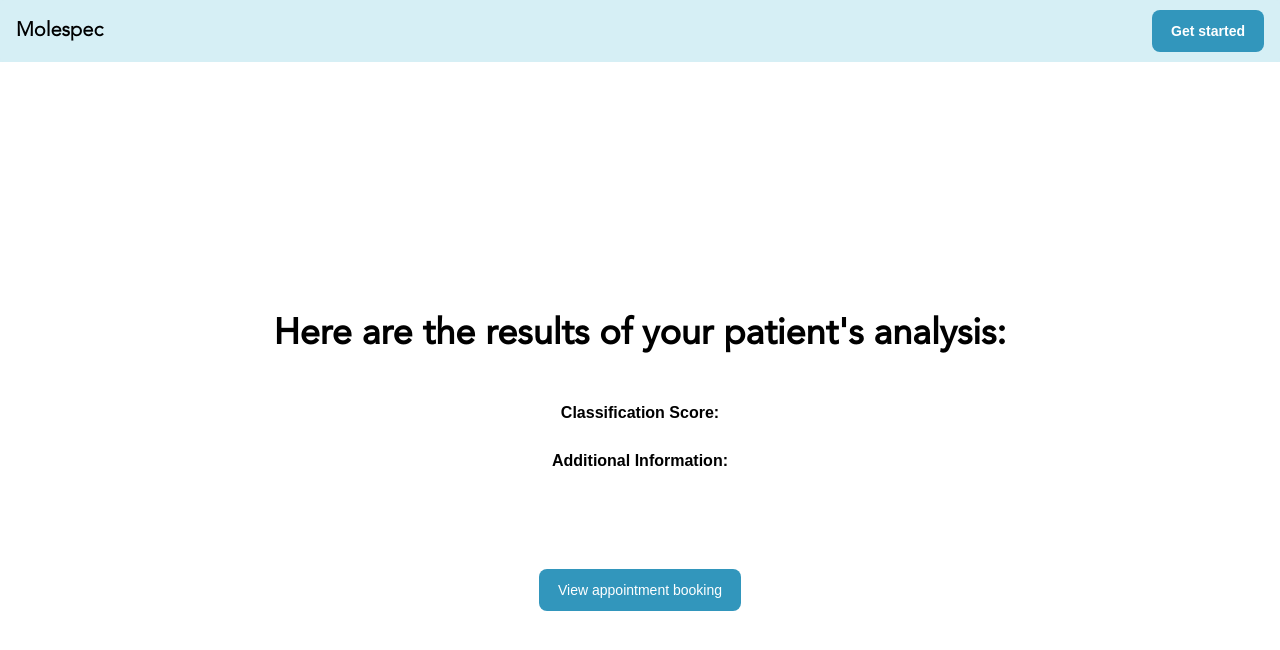
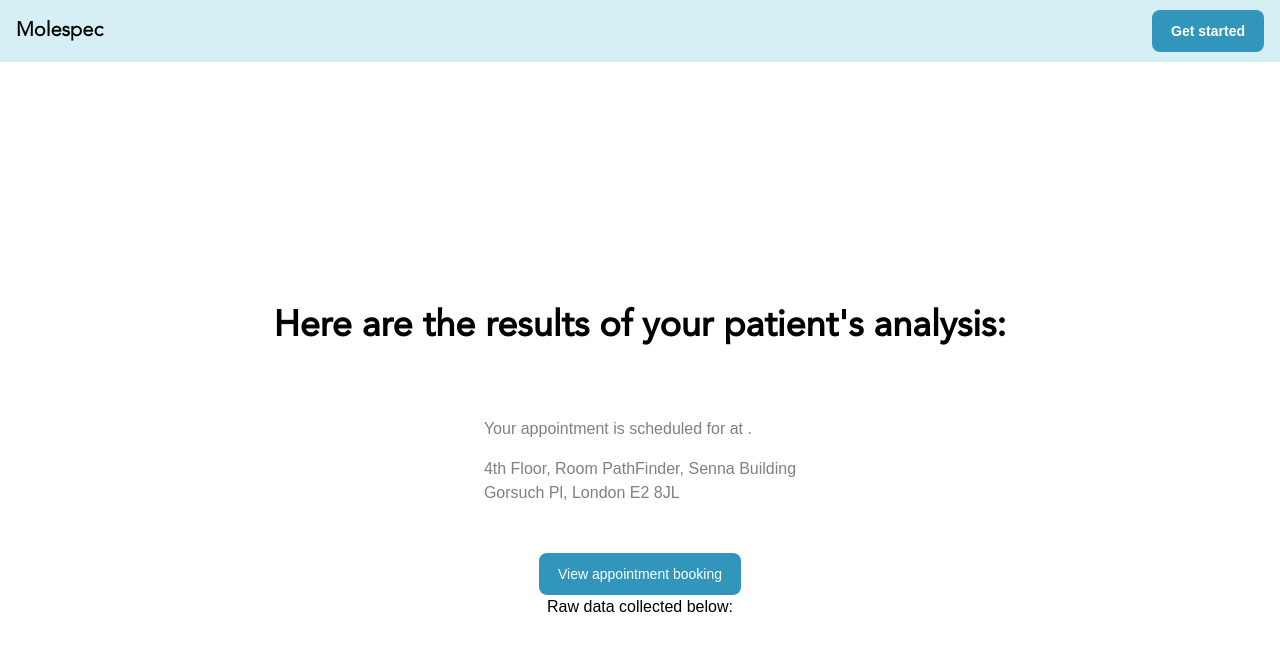
Before and after one commit to amaankahmad/ef-ai-hackathon-frontend, a React (Create React App) app: page /clinician in a window 1280 px wide. Shown: the top 650 px of the page. Built offline with nearby package versions, Linux system fonts and the light colour scheme; no server answers.

Commit message:
information passed down

```diff
--- a/src/components/Header/header.tsx
+++ b/src/components/Header/header.tsx
@@ -68,7 +68,13 @@ export default function DrawerAppBar(props: Props) {
           </span>
         </Navbar.Brand>
         <div className="flex md:order-2 ">
-          <Button style={{ backgroundColor: "#3296BC" }} className="font-bold">
+          <Button
+            style={{ backgroundColor: "#3296BC" }}
+            className="font-bold"
+            onClick={() => {
+              navigate("/");
+            }}
+          >
             Get started
           </Button>
           {/* <Navbar.Toggle /> */}
--- a/src/pages/Additional Questions/index.tsx
+++ b/src/pages/Additional Information/index.tsx
@@ -1,5 +1,5 @@
-import React, { useState } from "react";
-import { Link } from "react-router-dom";
+import React, { useEffect, useState } from "react";
+import { Link, useLocation } from "react-router-dom";
 
 import { useNavigate } from "react-router-dom";
 import RootPage from "../root";
@@ -57,6 +57,16 @@ const AddInfoPage = () => {
     moleSensation: "",
   });
   const [error, setError] = useState(null);
+  const [imageSrc, setImageSrc] = useState(null);
+  const [analysisMessage, setAnalysisMessage] = useState(null);
+  const location = useLocation();
+
+  useEffect(() => {
+    if (location.state) {
+      setImageSrc(location.state.capturedImage);
+      setAnalysisMessage(location.state.analysisMessage);
+    }
+  }, [location]);
 
   const handleInputChange = (e, field) => {
     setFormData({ ...formData, [field]: e.target.value });
@@ -107,7 +117,13 @@ const AddInfoPage = () => {
       if (response.data) {
         console.log("Received response:", response.data);
         // You can navigate or perform other actions based on the response
-        navigate("/booking");
+        navigate("/booking", {
+          state: {
+            capturedImage: imageSrc,
+            analysisMessage: analysisMessage,
+            preInspectionData: response.data,
+          },
+        });
       }
     } catch (error) {
       console.error("Error submitting data:", error);
--- a/src/pages/Analysis/index.tsx
+++ b/src/pages/Analysis/index.tsx
@@ -39,15 +39,18 @@ const AnalysisPage = () => {
           "Content-Type": "multipart/form-data",
         },
       });
-      setMessage(
-        `Image shows ${(res.data * 100).toFixed(2)}% chance of cancer`
-      );
+
+      const nextPageState = {
+        capturedImage: location.state.capturedImage,
+        analysisScore: res.data,
+      };
+
       if (res.data > 0.9) {
-        navigate("/additional-info");
+        navigate("/additional-info", { state: nextPageState });
       } else if (res.data > 0.5) {
-        navigate("/tracking");
+        navigate("/tracking", { state: nextPageState });
       } else {
-        navigate("/negative");
+        navigate("/negative", { state: nextPageState });
       }
     } catch (err) {
       console.error(err);
@@ -84,12 +87,12 @@ const AnalysisPage = () => {
         <div className="flex justify-between">
           <Button
             style={{ borderColor: "#3296BC" }}
-            className="font-bold border-2 text-black mr-4"
+            className="font-bold border-2 bg-white text-black mr-4"
             onClick={() => {
               fileInputRef.current.click();
             }}
           >
-            Retake Image
+            <p className="text-sm text-[#3296BC] font-bold">Retake Image</p>
           </Button>
           <Button
             style={{ backgroundColor: "#3296BC" }}
--- a/src/pages/Appointment Booking/index.tsx
+++ b/src/pages/Appointment Booking/index.tsx
@@ -2,13 +2,26 @@ import React, { useEffect, useState } from "react";
 import { format, addDays, getDaysInMonth } from "date-fns";
 import RootPage from "../root";
 import { Button } from "flowbite-react";
-import { useNavigate } from "react-router-dom";
+import { useLocation, useNavigate } from "react-router-dom";
 
 const AppointmentBookingPage = () => {
   const [selectedDate, setSelectedDate] = useState(null);
   const [selectedTime, setSelectedTime] = useState(null);
   const [availableDates, setAvailableDates] = useState([]);
+  const location = useLocation();
   let navigate = useNavigate();
+
+  const [imageSrc, setImageSrc] = useState(null);
+  const [analysisScore, setAnalysisScore] = useState(null);
+  const [preInspectionData, setPreInspectionData] = useState(null);
+
+  useEffect(() => {
+    if (location.state) {
+      setImageSrc(location.state.capturedImage);
+      setAnalysisScore(location.state.analysisScore);
+      setPreInspectionData(location.state.preInspectionData);
+    }
+  }, [location]);
 
   const daysInMonth = getDaysInMonth(new Date());
   const allDates = Array.from({ length: daysInMonth }, (_, i) =>
@@ -49,6 +62,9 @@ const AppointmentBookingPage = () => {
       state: {
         selectedDate: formattedDate,
         selectedTime: selectedTime,
+        capturedImage: imageSrc,
+        analysisScore: analysisScore,
+        preInspectionData: preInspectionData,
       },
     });
   };
--- a/src/pages/Clinician view/index.tsx
+++ b/src/pages/Clinician view/index.tsx
@@ -1,18 +1,30 @@
 // Import necessary modules and hooks
 import { useEffect, useState } from "react";
+import { useLocation } from "react-router-dom"; // Import useLocation
 import RootPage from "../root";
 import { Button } from "flowbite-react";
+import axios from "axios";
 
 // Define the ClinicianPage component
-const ClinicianPage = ({
-  capturedImage,
-  classificationScore,
-  additionalInfo,
-}) => {
+const ClinicianPage = () => {
+  // Use React Router's hooks to get location
+  const location = useLocation();
+
+  // Extract the data from the location state
+  const {
+    selectedDate,
+    selectedTime,
+    capturedImage,
+    analysisScore,
+    preInspectionData,
+  } = location.state || {};
+
   // State for handling image
   const [imageSrc, setImageSrc] = useState(null);
+  // State to store the GPT results
+  const [gptResults, setGptResults] = useState(null);
 
-  // Effect to read the captured image from the props
+  // Effect to read the captured image from the location state
   useEffect(() => {
     if (capturedImage) {
       const reader = new FileReader();
@@ -22,6 +34,43 @@ const ClinicianPage = ({
       reader.readAsDataURL(capturedImage);
     }
   }, [capturedImage]);
+
+  // Effect to send the POST request when the component mounts
+  useEffect(() => {
+    // Define an async function to send the POST request
+    const fetchData = async () => {
+      try {
+        // Define the POST request data
+        const postData = {
+          message: analysisScore,
+          data: preInspectionData,
+        };
+
+        // Send the POST request to the /final-diagnosis endpoint
+        const response = await axios.post(
+          "http://localhost:8080/pre-inspection",
+          postData
+        );
+
+        // Handle the response
+        if (response.data) {
+          console.log("Received response:", response.data);
+          setGptResults(response.data);
+        }
+      } catch (error) {
+        console.error("Error:", error);
+      }
+    };
+
+    // Call the async function to send the POST request
+    fetchData();
+  }, [
+    selectedDate,
+    selectedTime,
+    capturedImage,
+    analysisScore,
+    preInspectionData,
+  ]);
 
   // Placeholder function for adding event to calendar
   const addToCalendar = () => {
@@ -34,20 +83,31 @@ const ClinicianPage = ({
         <h1 className="text-4xl font-bold mb-12">
           Here are the results of your patient's analysis:
         </h1>
-        {imageSrc && (
+        {gptResults && (
           <div className="mb-6">
+            <strong>GPT Results:</strong> {gptResults}
+          </div>
+        )}
+        <div className="mb-6">
+          {/* Display the image if available */}
+          {imageSrc && (
             <img
               src={imageSrc}
               alt="Mole"
               className="w-48 h-48 object-cover rounded-full"
             />
+          )}
+        </div>
+        <div className="text-align-left" style={{ color: "grey" }}>
+          <div>
+            {/* Display appointment information in grey */}
+            Your appointment is scheduled for {selectedDate} at {selectedTime}.
           </div>
-        )}
-        <div className="mb-6">
-          <strong>Classification Score:</strong> {classificationScore}
-        </div>
-        <div className="mb-12">
-          <strong>Additional Information:</strong> {additionalInfo}
+          <div className="mt-4">
+            {/* Display location information in grey */}
+            4th Floor, Room PathFinder, Senna Building
+          </div>
+          <div>Gorsuch Pl, London E2 8JL</div>
         </div>
         <Button
           onClick={addToCalendar}
@@ -56,6 +116,10 @@ const ClinicianPage = ({
         >
           View appointment booking
         </Button>
+        <div>Raw data collected below:</div>
+        <div className="text-align-left" style={{ color: "grey" }}>
+          <div>{JSON.stringify(preInspectionData)}</div>
+        </div>
       </div>
     </RootPage>
   );
--- a/src/pages/Confirmation/index.tsx
+++ b/src/pages/Confirmation/index.tsx
@@ -1,6 +1,6 @@
 // Import necessary modules and hooks
 import { useLocation, useNavigate } from "react-router-dom";
-import { useEffect, useState, useRef } from "react";
+import { useEffect, useState } from "react";
 import RootPage from "../root";
 import { Button } from "flowbite-react";
 
@@ -14,28 +14,10 @@ const ConfirmationPage = () => {
   const date = location.state?.selectedDate || "Friday, September 8th";
   const time = location.state?.selectedTime || "8:00 AM";
 
-  // State and ref for handling image
-  const [imageSrc, setImageSrc] = useState(null);
-  const fileInputRef = useRef(null);
-
-  // Effect to read the captured image from the location state
-  useEffect(() => {
-    if (location.state && location.state.capturedImage) {
-      const reader = new FileReader();
-      reader.onloadend = () => {
-        setImageSrc(reader.result);
-      };
-      reader.readAsDataURL(location.state.capturedImage);
-    }
-  }, [location]);
-
-  // Function to handle image capture and navigate to analysis page
-  const handleCapture = (e) => {
-    const file = e.target.files[0];
-    if (file) {
-      navigate("/analysis", { state: { capturedImage: file } });
-    }
-  };
+  // Additional information
+  const imageSrc = location.state?.capturedImage;
+  const analysisScore = location.state?.analysisScore;
+  const preInspectionData = location.state?.preInspectionData;
 
   // Placeholder function for adding event to calendar
   const addToCalendar = () => {
@@ -68,7 +50,17 @@ const ConfirmationPage = () => {
           Add to Calendar
         </Button>
         <Button
-          onClick={() => navigate("/clinician")}
+          onClick={() =>
+            navigate("/clinician", {
+              state: {
+                selectedDate: date,
+                selectedTime: time,
+                capturedImage: imageSrc,
+                analysisMeanalysisScoressage: analysisScore,
+                preInspectionData: preInspectionData,
+              },
+            })
+          }
           className="mt-36"
           style={{ backgroundColor: "#3296BC" }}
         >
--- a/src/pages/Home/index.tsx
+++ b/src/pages/Home/index.tsx
@@ -57,7 +57,7 @@ const HomePage = () => {
             fileInputRef.current.click();
           }}
         >
-          Get started with Molespec
+          Start you Molespec analysis
         </Button>
       </div>
     </RootPage>
--- a/src/routes/index.tsx
+++ b/src/routes/index.tsx
@@ -7,7 +7,7 @@ import ComingSoonPage from "../pages/ComingSoon";
 import AppointmentBookingPage from "../pages/Appointment Booking";
 import InspectPage from "../pages/Inspect";
 import RegularTrackingPage from "../pages/Regular Tracking";
-import AddInfoPage from "../pages/Additional Questions";
+import AddInfoPage from "../pages/Additional Information";
 import AnalysisPage from "../pages/Analysis";
 import ConfirmationPage from "../pages/Confirmation";
 import NoCTAPage from "../pages/No CTA";
@@ -25,16 +25,7 @@ const AppRoutes = () => {
       <Route path="/analysis" element={<AnalysisPage />} />
       <Route path="/negative" element={<NoCTAPage />} />
       <Route path="/error" element={<Error />} />
-      <Route
-        path="/clinician"
-        element={
-          <ClinicianPage
-            capturedImage={undefined}
-            classificationScore={undefined}
-            additionalInfo={undefined}
-          />
-        }
-      />
+      <Route path="/clinician" element={<ClinicianPage />} />
       <Route path="/coming-soon" element={<ComingSoonPage />} />
     </Routes>
   );
```
